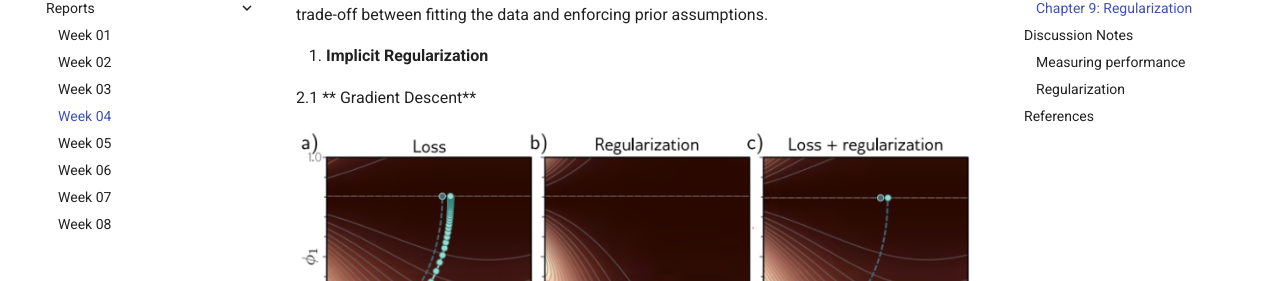
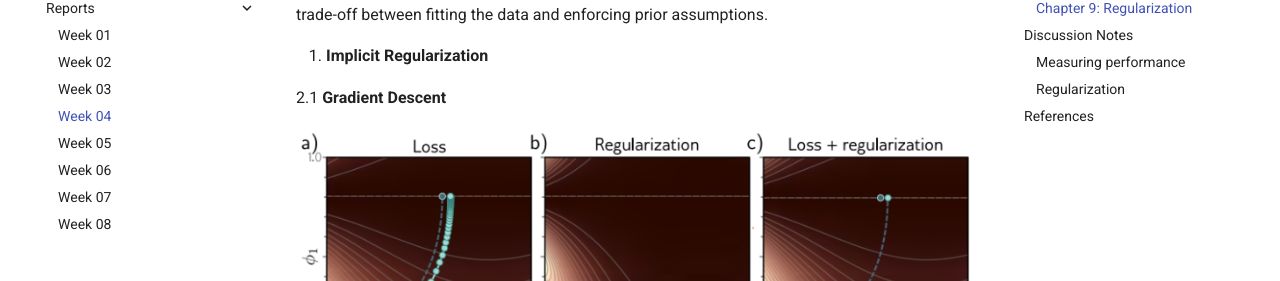
Before and after one commit to link-er/seminar_UDL_wise2526, an MkDocs documentation site: the page built from docs/reports/week04_ch8_9.md, in a window 1280 px wide and 900 px high, scrolled down 7497 px. Shown: the part 172-453 px from the top of the window. Built offline with MkDocs 1.6.1 and Material for MkDocs 9.7.7, drawn with Linux system fonts in a browser that asks for light colours; comment, search, counter and statistics services are not loaded; some of the changed text lies outside the part shown.

```diff
--- a/docs/reports/week04_ch8_9.md
+++ b/docs/reports/week04_ch8_9.md
@@ -130,7 +130,7 @@ Taking the negative logarithm reveals that the regularization term corresponds t
 
 2. **Implicit Regularization**
 
-2.1 ** Gradient Descent**
+2.1 **Gradient Descent**
 
 ![5](../images/regularization/regularization%205.png)
 
@@ -161,7 +161,7 @@ meaning SGD implicitly favors solutions where all batches agree on the gradient
 
 Consequently, SGD tends to favor parameter configurations where gradients are consistent across batches, meaning the model fits all parts of the data reasonably well rather than fitting some examples extremely well at the expense of others. This provides insight into why smaller batch sizes often lead to better generalization and why SGD frequently outperforms full-batch gradient descent in practice.
 
-3.**Early Stopping**
+3. **Early Stopping**
 
 Early stopping is a simple yet powerful regularization technique based on monitoring model performance during training. Initially, training reduces both training and validation error as the model learns the general structure of the data. After a certain point, continued training primarily improves performance on the training set while degrading performance on the validation set.
 
@@ -172,7 +172,7 @@ In the early stages, the model output closely follows the true underlying functi
 By monitoring the validation loss and stopping training when it stops improving, early stopping effectively limits model complexity. This technique has been shown to behave similarly to L2 regularization, as it prevents weights from growing too large.
 
 
-4.**Ensembling**
+4. **Ensembling**
 
 Ensembling improves generalization by combining the predictions of multiple models. Instead of relying on a single trained network, the final prediction is obtained by averaging outputs or pre-softmax activations; Each individual model may overfit in a slightly different way. By averaging their predictions, random fluctuations and noise are reduced and individual errors tend to cancel out.
 Common ensembling strategies include:
@@ -180,7 +180,7 @@ Common ensembling strategies include:
   -Bagging (bootstrap aggregating)
   -Using different architectures or hyperparameters
 
-5.**Dropout**
+5. **Dropout**
 
 Dropout introduces regularization by randomly deactivating neurons during training. This prevents the network from relying too heavily on specific activations and forces it to distribute information across multiple pathways.
 
@@ -198,15 +198,16 @@ Adding noise during training is another way to encourage robustness. Noise can b
 
 Adding noise forces the model to perform well despite small perturbations, discouraging overfitting. Input noise teaches invariance to irrelevant variations, weight noise encourages stability under parameter perturbations, and label smoothing prevents the model from becoming overly confident.
 
-9.**transferlearning**
+9. **Transferlearning**
 
 Higher-level regularization strategies rely on sharing information across tasks or data variations. Transfer learning allows a model to reuse representations learned from a large related dataset, reducing the need to learn everything from scratch, which is particularly useful when labeled data is scarce.
 
 Multi-task learning trains a single model on several related tasks simultaneously, encouraging shared representations that capture common structure.
 
-10. **data augmentaion**
+10. **Data Augmentaion**
 
 Data augmentation increases the effective size of the training dataset by applying label-preserving transformations to existing samples. Common transformations include flipping, rotating, cropping, or adding color variations. By exposing the model to a wider range of inputs, data augmentation teaches invariance to irrelevant variations and significantly reduces overfitting.
+
 
 ## Discussion Notes
 
```
